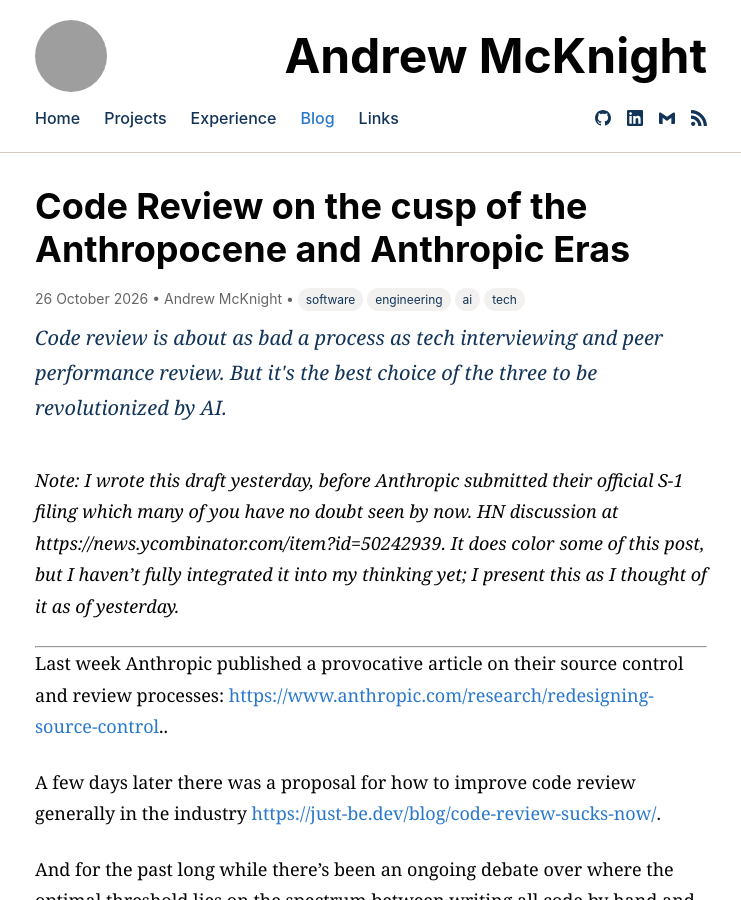
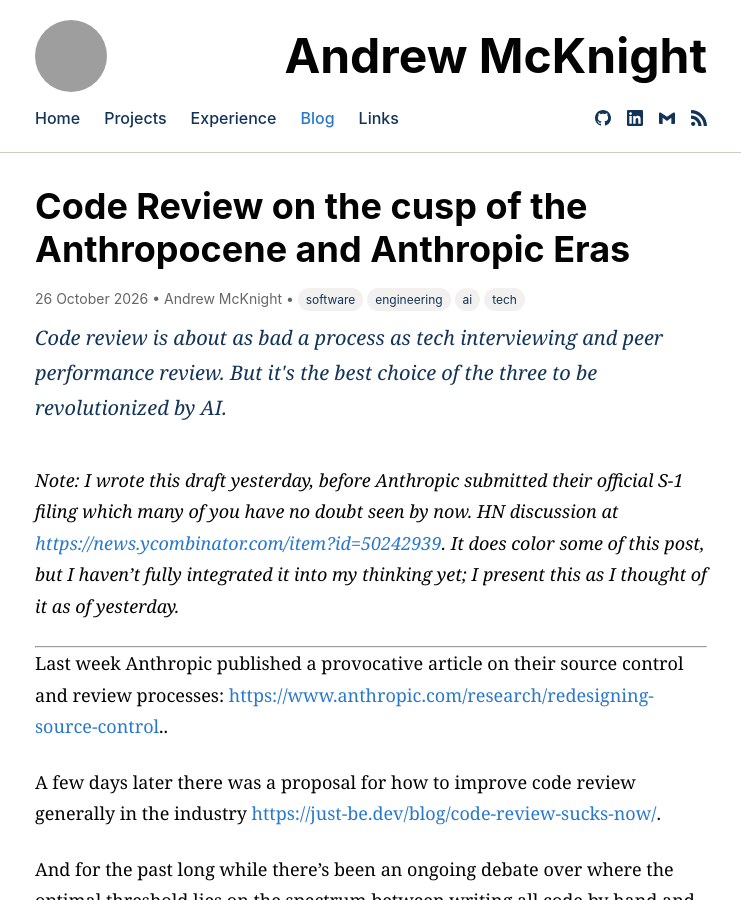
Before and after one commit to armcknight/mcknight.io, a Jekyll site: the page built from blog/_posts/2026-10-26-code-review-anthropocene-anthropic.md, in a window 1280 px wide and 900 px high. Shown: the whole window, without its empty margins (269-1010 px from the left). Built offline with Jekyll 4.4.1, drawn with Linux system fonts in a browser that asks for light colours; part of the change alters nothing that is shown; grey boxes are pictures that could not be loaded.

Commit message:
edits and improved makefile task

```diff
--- a/blog/_posts/2026-10-26-code-review-anthropocene-anthropic.md
+++ b/blog/_posts/2026-10-26-code-review-anthropocene-anthropic.md
@@ -7,7 +7,7 @@ tags: software engineering ai tech
 abstract: "Code review is about as bad a process as tech interviewing and peer performance review. But it's the best choice of the three to be revolutionized by AI."
 ---
 
-_Note: I wrote this draft yesterday, before Anthropic submitted their official S-1 filing which many of you have no doubt seen by now. HN discussion at https://news.ycombinator.com/item?id=50242939. It does color some of this post, but I haven't fully integrated it into my thinking yet; I present this as I thought of it as of yesterday._
+_Note: I wrote this draft yesterday, before Anthropic submitted their official S-1 filing which many of you have no doubt seen by now. HN discussion at [https://news.ycombinator.com/item?id=50242939](https://news.ycombinator.com/item?id=50242939). It does color some of this post, but I haven't fully integrated it into my thinking yet; I present this as I thought of it as of yesterday._
 
 ---
 
```
Also changed, not shown: 1 other file.
